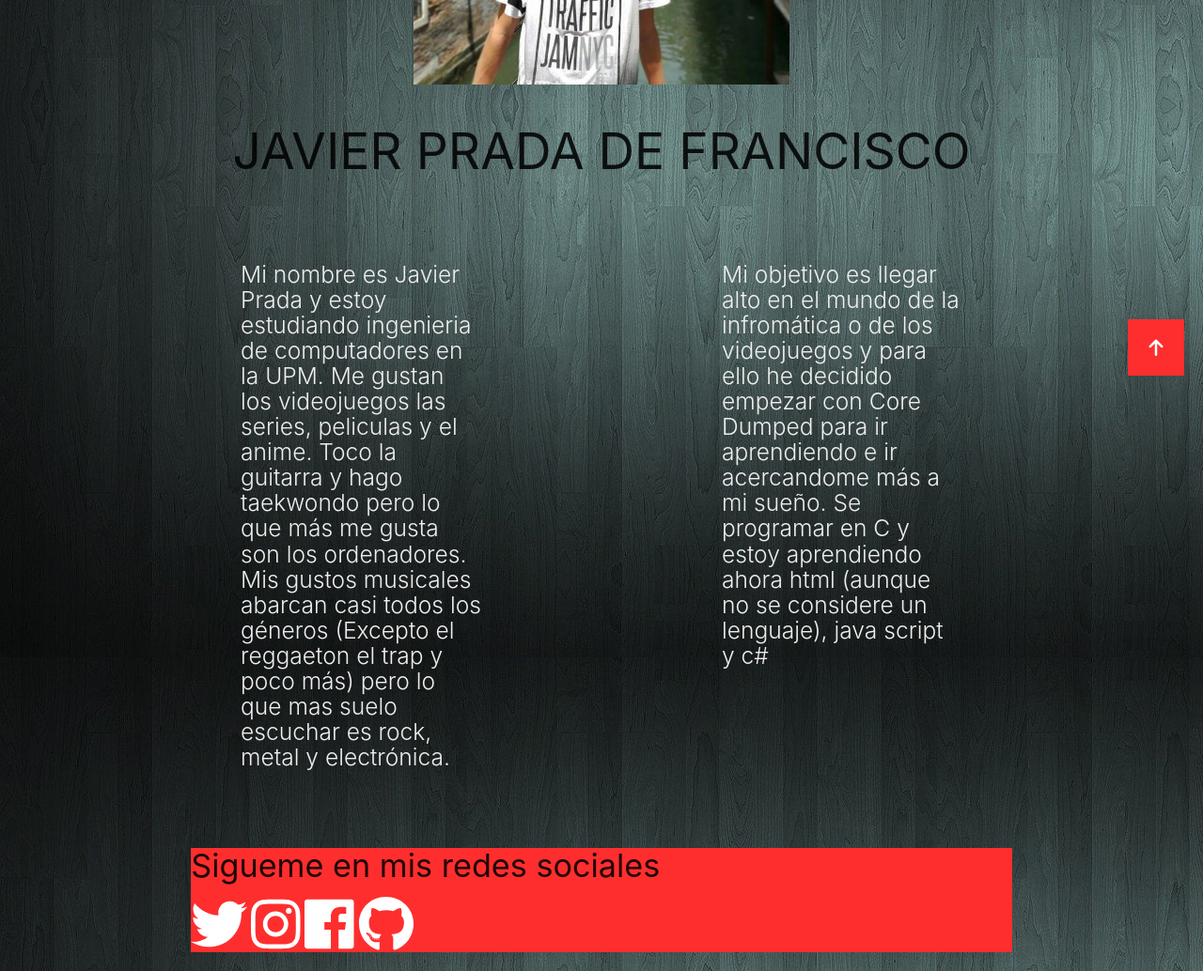
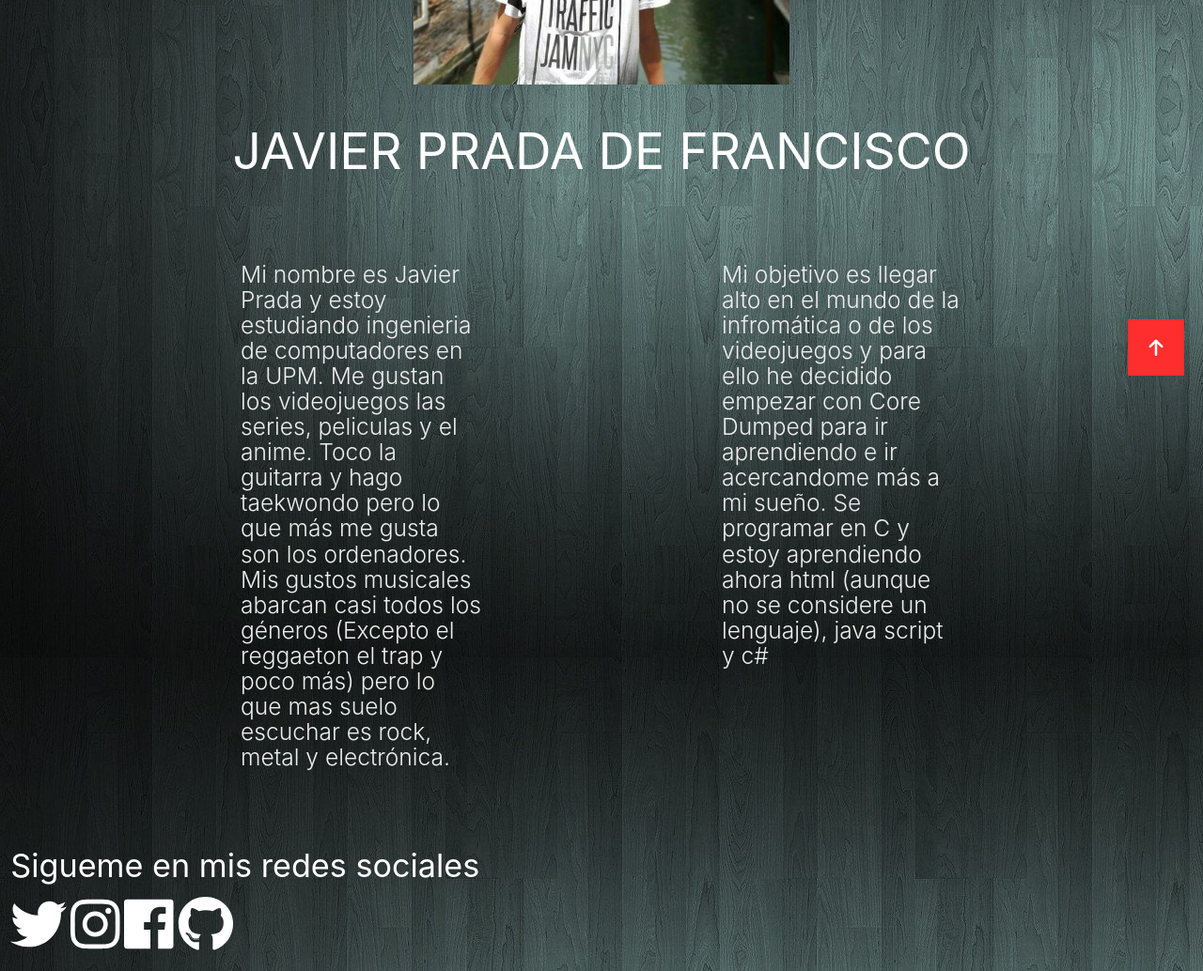
Before and after one commit to javiprada/javiprada.github.io, a plain HTML site: page index.html in a window 1280 px wide. Shown: the part 380-1414 px from the top of the page at 94% size. Drawn offline with nearby package versions, Linux system fonts and the light colour scheme; files whose address does not match are found by name.

Commit message:
Cambios en el diseño

```diff
--- a/estilos.css
+++ b/estilos.css
@@ -37,6 +37,10 @@
     background-image: url(https://raw.githubusercontent.com/javiprada/javiprada.github.io/master/img/F0B.jpg);
   }
 
-  div.Tags {
-    background-color: #FE2E2E;
+  h2 {
+    color: #fff;
   }
+
+  h4 {
+   color: #fff;
+  }
--- a/index.html
+++ b/index.html
@@ -49,6 +49,11 @@
               <div class="caption center-align">
                 <img src="https://raw.githubusercontent.com/javiprada/javiprada.github.io/master/img/Imagen.jpeg" id="img2">
                <h2>JAVIER PRADA DE FRANCISCO</h2>
+
+             </li>
+           </ul>
+        </div>
+        <article>
         <div class="col s12 m6">
           <div class="texto"><h5></h5></div>
          <div class="texto">
@@ -63,19 +68,14 @@
           <div class="texto"><h5></h5></div>
         </div>
       </div>
-             </li>
-           </ul>
-        </div>
-
-
+    </article>
 
         <!-- Redes sociales -->
 
-  <section class="Seguidores">
-      <div class="container">
+
            <div class="row">
             <div class="col s12">
-               <div class="Tags">
+
                <h4>Sigueme en mis redes sociales</h4>
                 <a href="https://twitter.com/jprada_4?lang=es" class="white-text" target="_blank">
                   <i class="fab fa-twitter fa-4x"></i>
@@ -91,9 +91,7 @@
                 </a>
              </div>
            </div>
-          </div>
-       </div>
-  </section>
+
 
 
 
@@ -106,13 +104,6 @@
         //SideNav
         const sideNav = document.querySelector('.sidenav');
         M.Sidenav.init(sideNav, {});
-        //Fondo
-        const slider = document.querySelector('.slider');
-        M.Slider .init(slider,{
-        indicators: false,
-        height: 1200,
-
-        })
 
          //Ir hacia arriba
         $(document).ready(function(){
```
Lines whose indentation alone changed are shown as unchanged.
